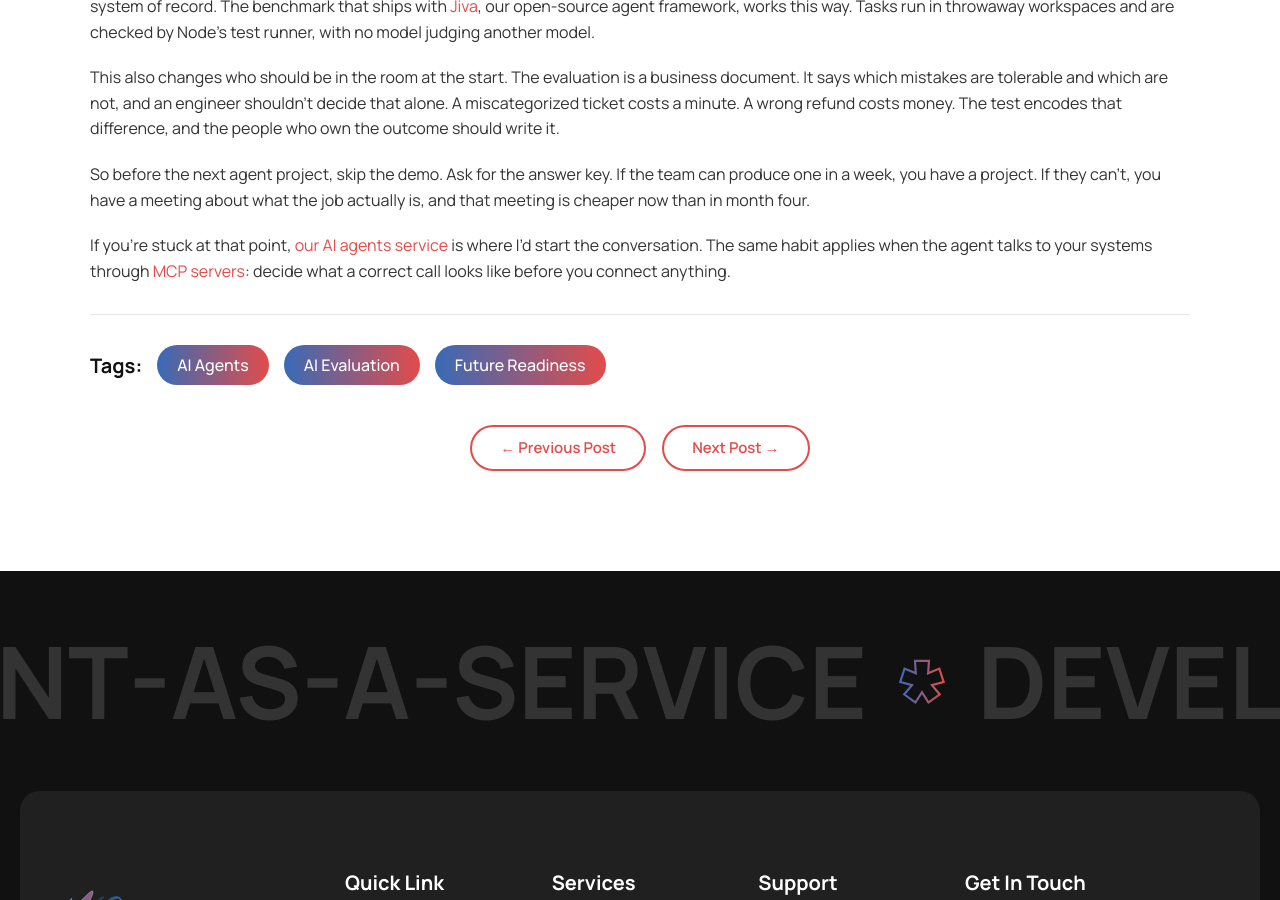
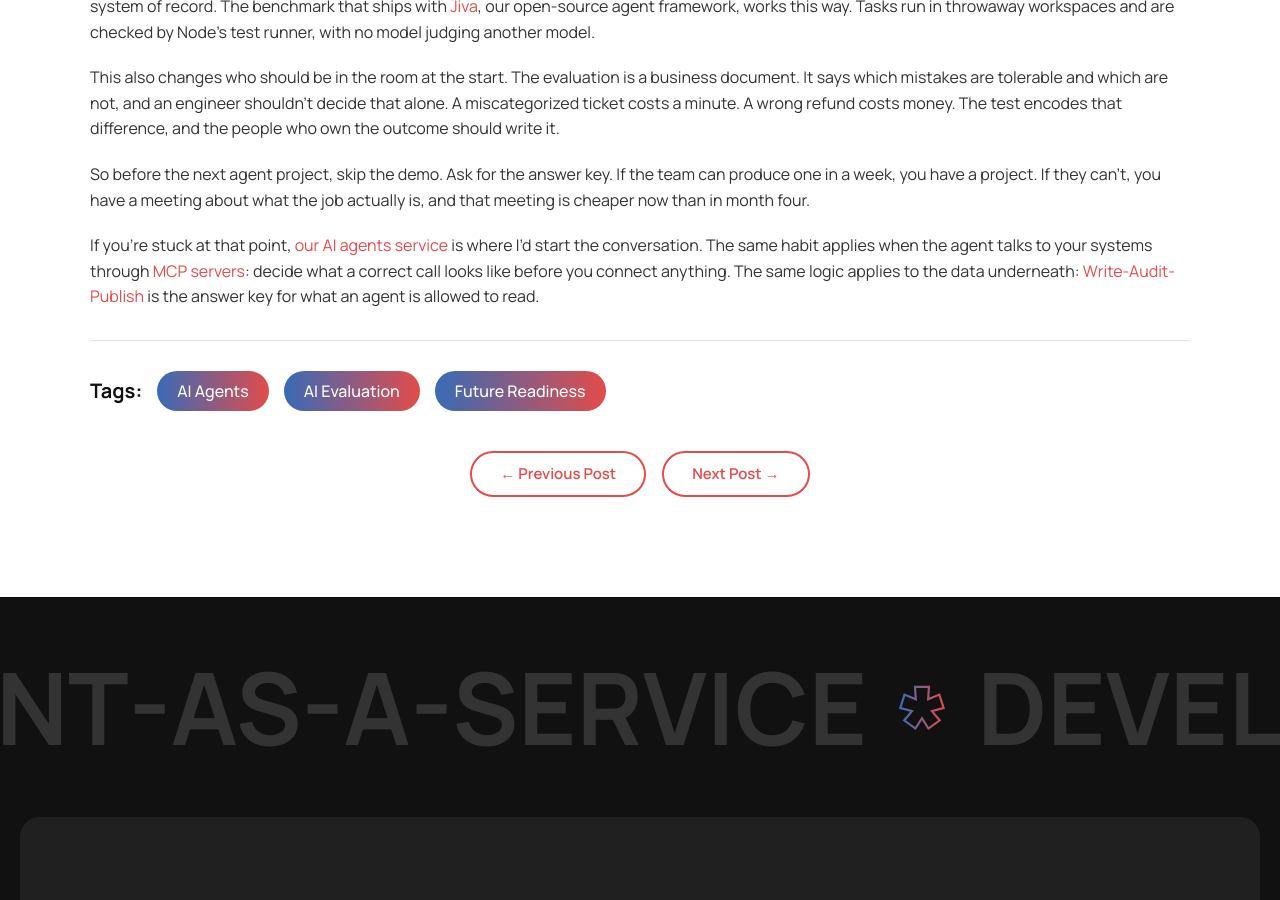
Before and after one commit to gritsa/www-gritsa.github.io, a Jekyll site: the page built from _posts/2026-10-12-write-the-test-before-you-hire-the-agent.md, in a window 1280 px wide and 900 px high, scrolled down 2103 px. Built offline with Jekyll 4.4.1, drawn with Linux system fonts in a browser that asks for light colours.

Commit message:
Link new WAP guide from MCP and eval posts
Co-Authored-By: Claude Sonnet 5.5 <noreply@anthropic.com>

```diff
--- a/_posts/2026-10-12-write-the-test-before-you-hire-the-agent.md
+++ b/_posts/2026-10-12-write-the-test-before-you-hire-the-agent.md
@@ -34,4 +34,4 @@ This also changes who should be in the room at the start. The evaluation is a bu
 
 So before the next agent project, skip the demo. Ask for the answer key. If the team can produce one in a week, you have a project. If they can't, you have a meeting about what the job actually is, and that meeting is cheaper now than in month four.
 
-If you're stuck at that point, [our AI agents service](/services/ai-agents/) is where I'd start the conversation. The same habit applies when the agent talks to your systems through [MCP servers](/blog/2026/10/07/mcp-servers-in-production-what-breaks-first/): decide what a correct call looks like before you connect anything.
+If you're stuck at that point, [our AI agents service](/services/ai-agents/) is where I'd start the conversation. The same habit applies when the agent talks to your systems through [MCP servers](/blog/2026/10/07/mcp-servers-in-production-what-breaks-first/): decide what a correct call looks like before you connect anything. The same logic applies to the data underneath: [Write-Audit-Publish](/blog/2026/10/13/write-audit-publish-for-agents/) is the answer key for what an agent is allowed to read.
```
Also changed, not shown: _posts/2026-10-07-mcp-servers-in-production-what-breaks-first.md (+2 -0 lines).
